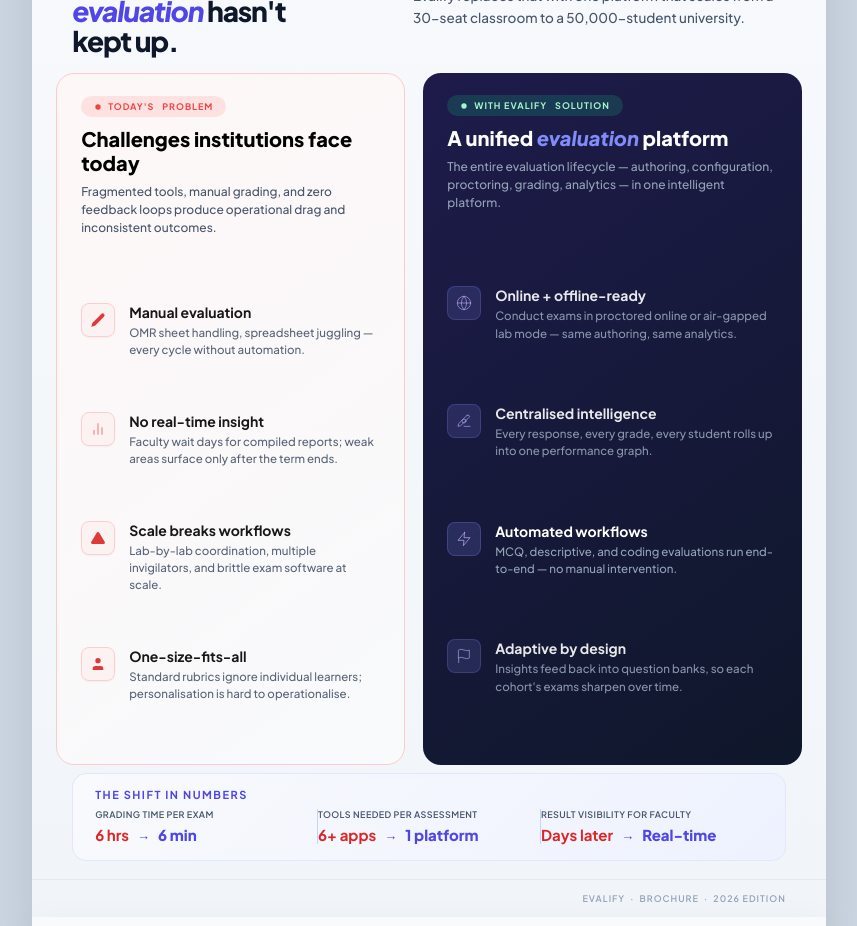
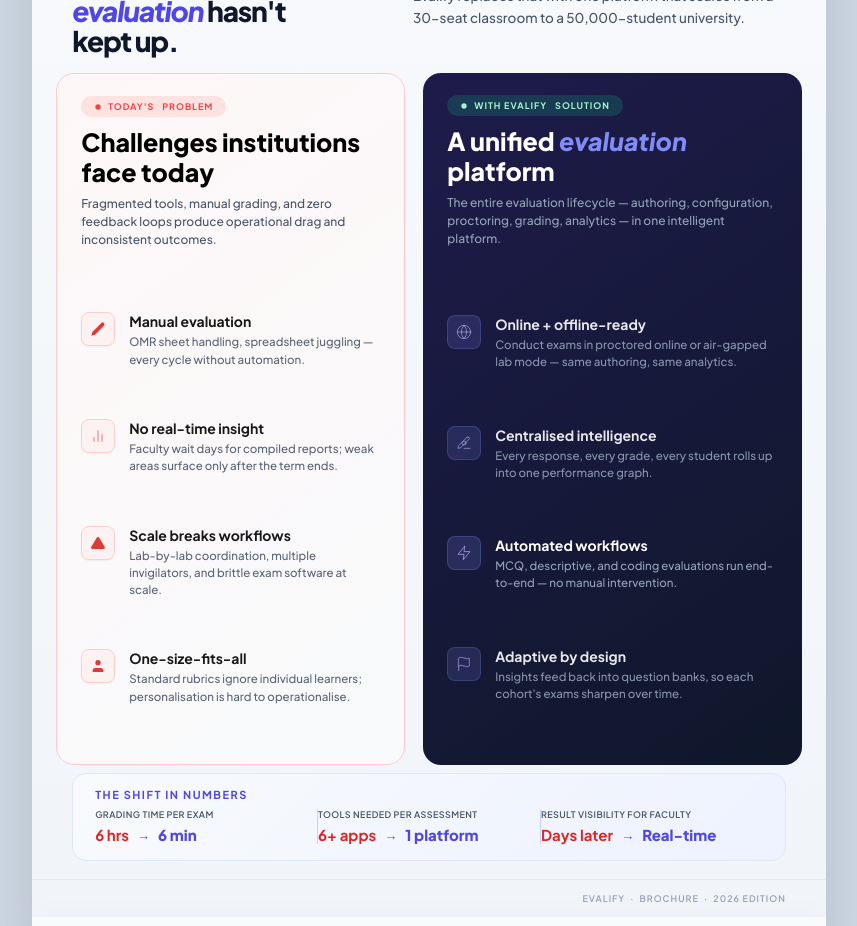
Before and after one commit to Evolveus/landing-page, a React (Vite) app: page / in a window 1280 px wide. Shown: the part 1360-2286 px from the top of the page, without its empty margins (211-1068 px from the left). Built offline with nearby package versions, Linux system fonts and the light colour scheme.

Commit message:
fix: update font size for column title in problem page styles

```diff
--- a/src/styles/problem.css
+++ b/src/styles/problem.css
@@ -39,7 +39,7 @@
   color: #fff;
 }
 .p2-col-head { margin-bottom: 10px; }
-.p2-col-title { font-size: 20px; font-weight: 800; line-height: 1.2; margin-top: 10px; }
+.p2-col-title { font-size: 25px; font-weight: 800; line-height: 1.2; margin-top: 10px; }
 .p2-col.dark .p2-col-title { color: #fff; }
 .p2-col.dark .p2-col-title em { color: #818cf8; font-style: italic; }
 .p2-col-sub { font-size: 12px; margin-top: 8px; line-height: 1.5; color: var(--text-muted); margin-bottom: 14px; }
```
Also changed, not shown: 1 other file (tests, documents, lock files or other folders).
